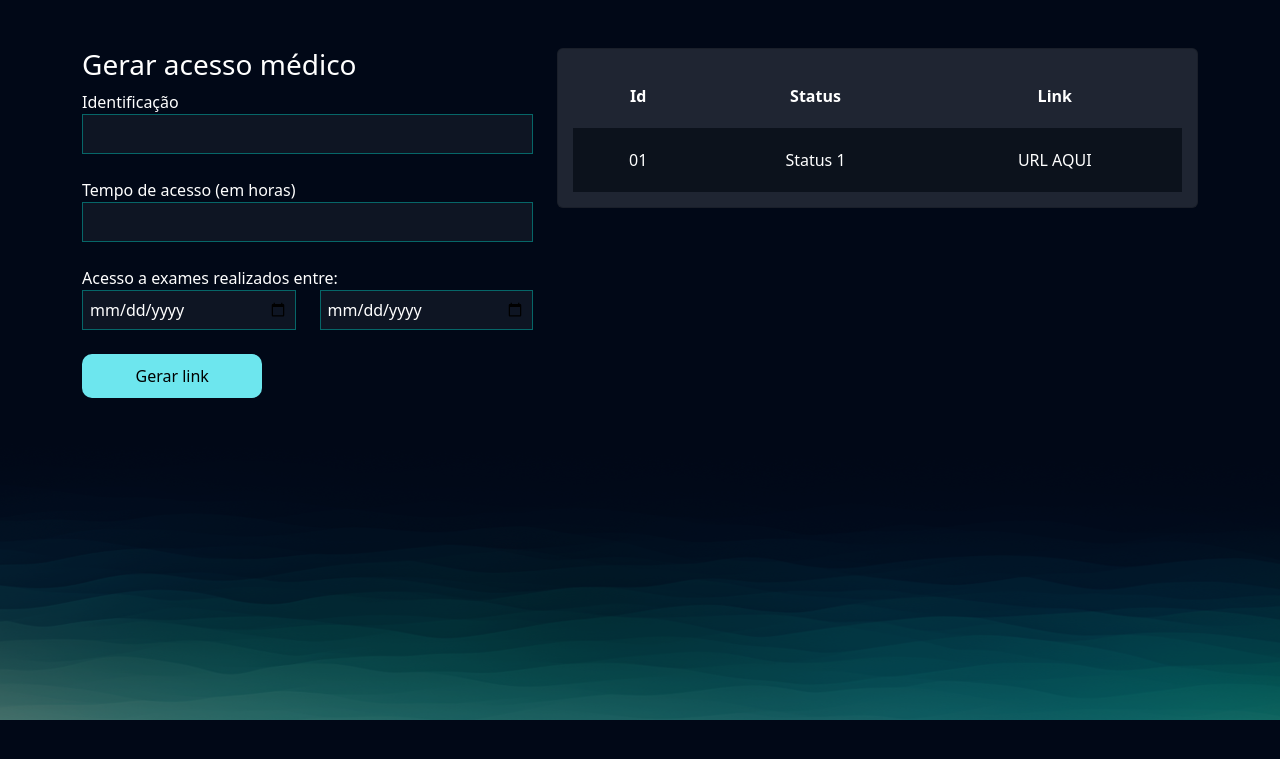
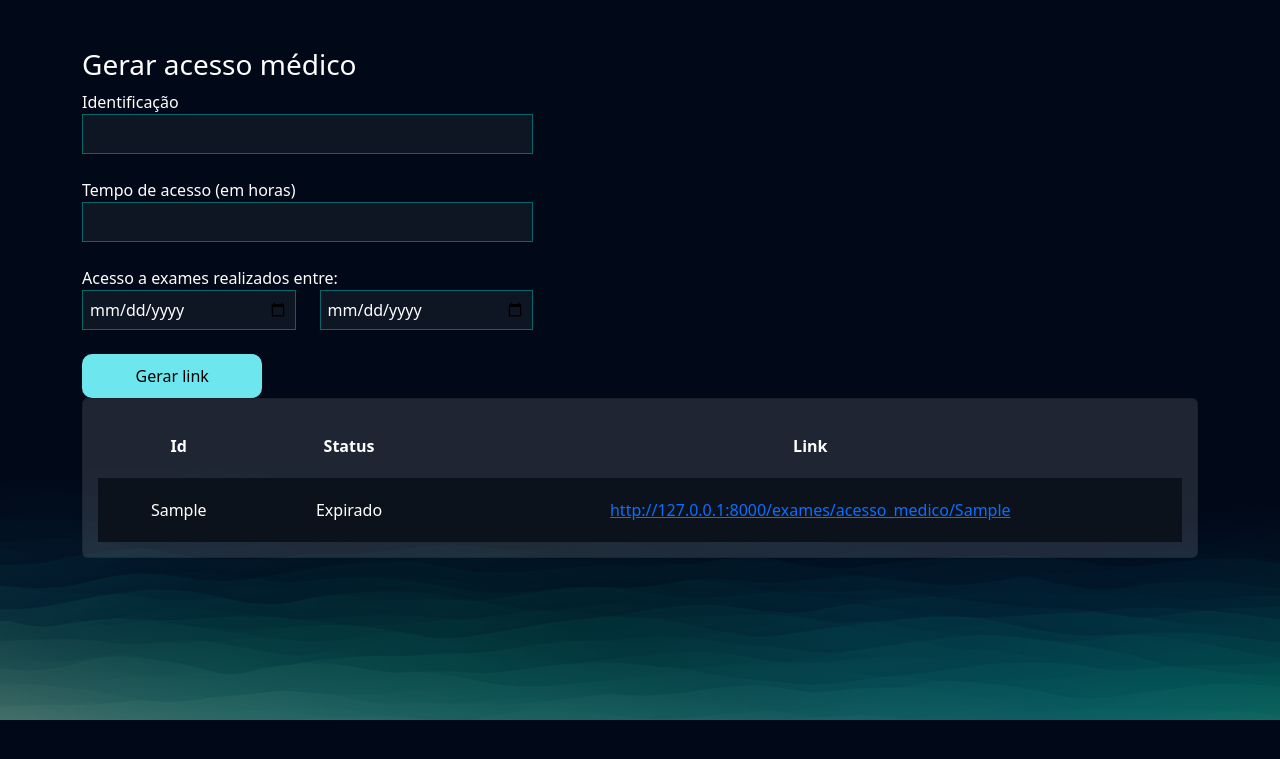
Before and after one commit to harcanjo/pyd-psw-8, a Django app: page /exames/gerar_acesso_medico/ in a window 1280 px wide. Shown: the top 759 px of the page. Run offline with Django 4.2, Linux system fonts and the light colour scheme; a user stored in the database is signed in; tables that the repository leaves empty hold one stand-in row (values such as "Sample post").

Commit message:
add model properties to load acesso medico

```diff
--- a/vitalab/exames/models.py
+++ b/vitalab/exames/models.py
@@ -2,6 +2,8 @@
 from django.contrib.auth.models import User
 from django.utils.safestring import mark_safe
 from secrets import token_urlsafe
+from django.utils import timezone
+from datetime import timedelta
 
 
 class TiposExames(models.Model):
@@ -73,3 +75,12 @@
             self.token = token_urlsafe(6)
 
         super(AcessoMedico, self).save(*args, **kwargs)
+
+    @property
+    def status(self):
+        return 'Expirado' if timezone.now() > (self.criado_em + timedelta(hours=self.tempo_de_acesso)) else 'Ativo'
+
+    @property
+    def url(self):
+        # TODO: reverse
+        return f"http://127.0.0.1:8000/exames/acesso_medico/{self.token}"
--- a/vitalab/exames/templates/gerar_acesso_medico.html
+++ b/vitalab/exames/templates/gerar_acesso_medico.html
@@ -21,7 +21,7 @@
     <div class="col-md-5">
       <h3>Gerar acesso médico</h3>
 
-      <form action="{% url " gerar_acesso_medico" %}" method="POST">{% csrf_token %}
+      <form action="{% url 'gerar_acesso_medico' %}" method="POST">{% csrf_token %}
 
         <label for="">Identificação</label>
         <br>
@@ -61,12 +61,13 @@
           </tr>
 
 
+          {% for acesso in acessos_medicos %}
           <tr class="linha-tabela">
-            <td>01</td>
-            <td>Status 1</td>
-            <td>URL AQUI</td>
+            <td>{{acesso.identificacao}}</td>
+            <td>{{acesso.status}}</td>
+            <td><a href="{{acesso.url}}">{{acesso.url}}</a></td>
           </tr>
-
+          {% endfor %}
 
 
         </table>
```
